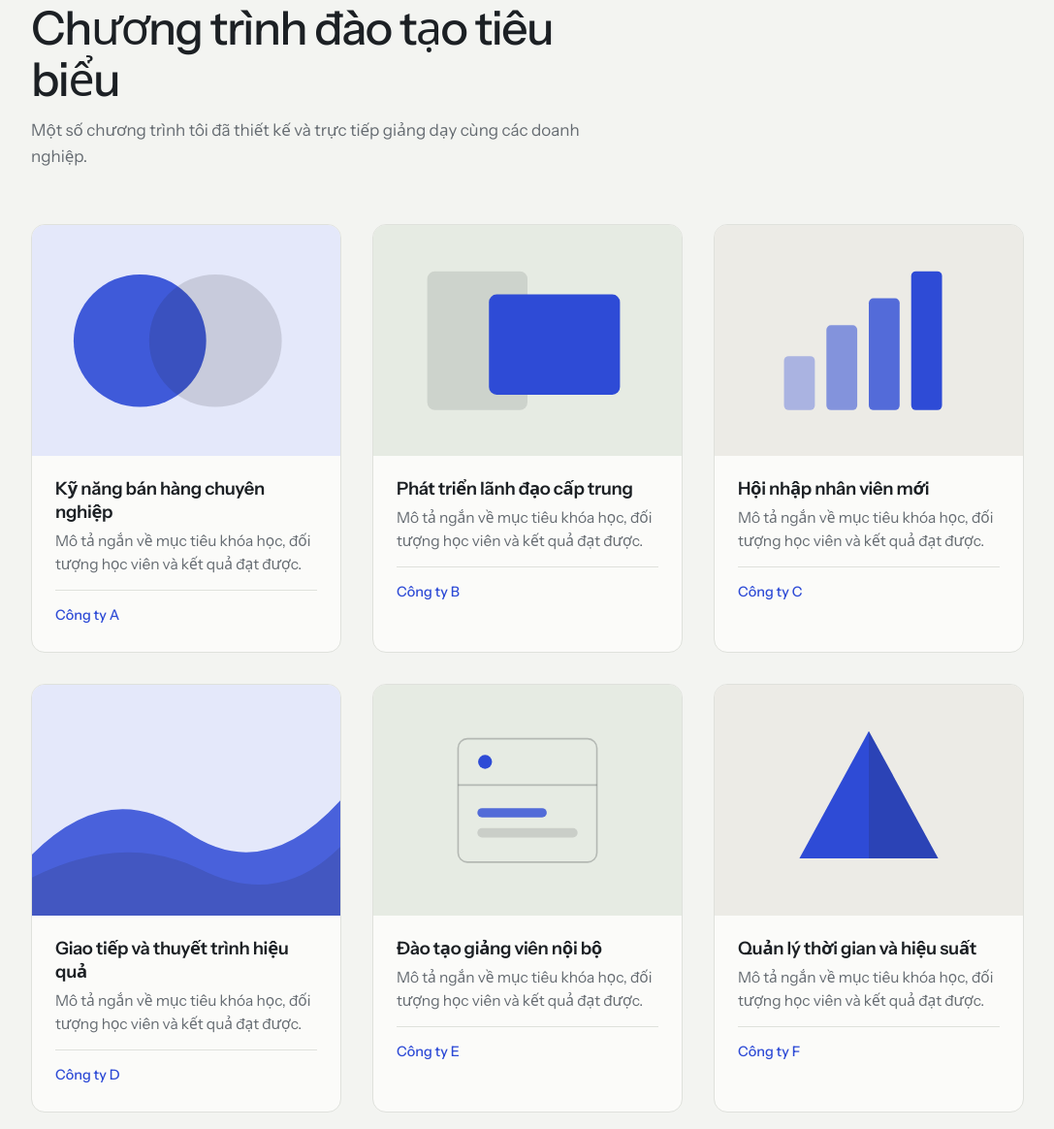
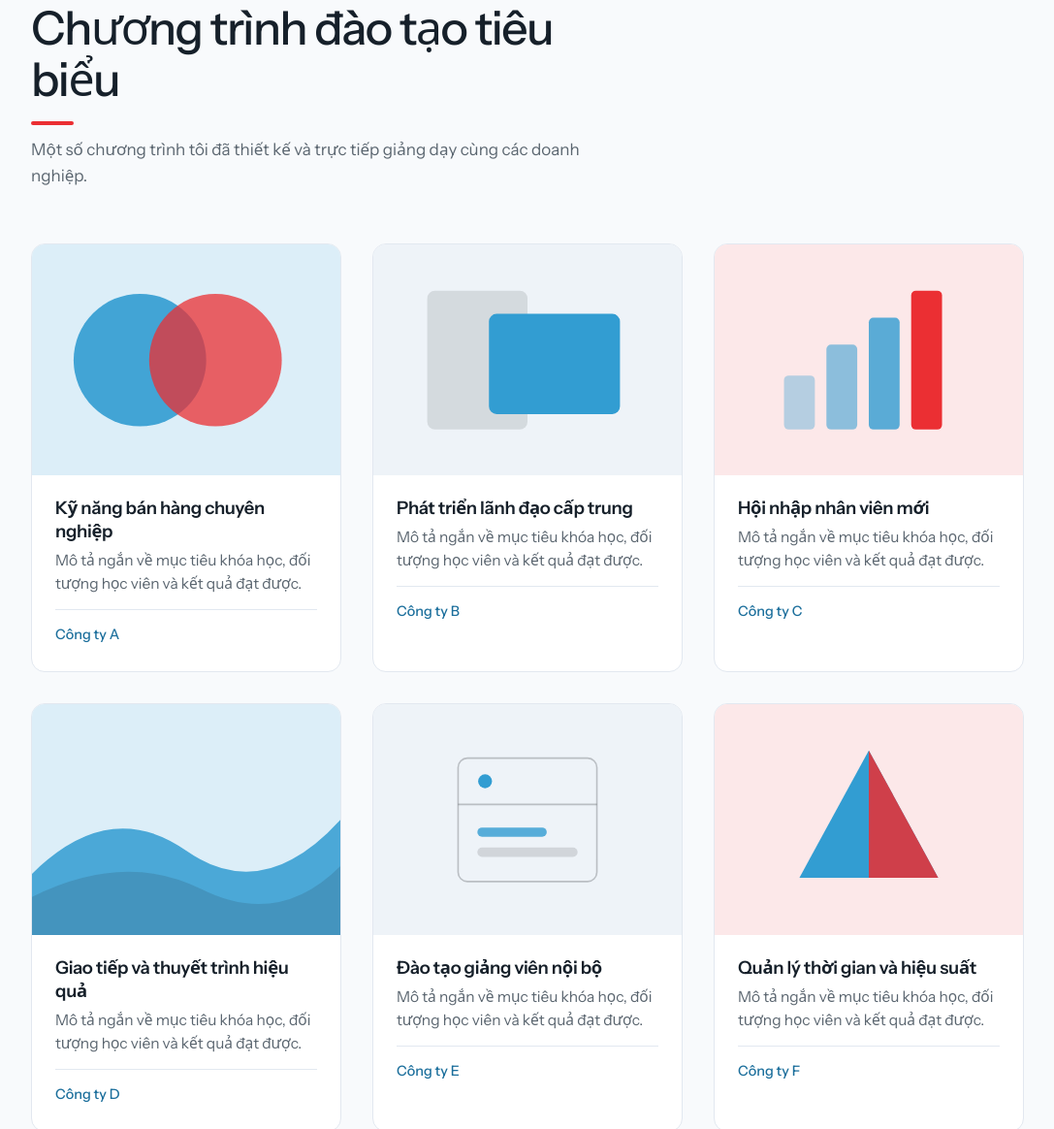
Before and after one commit to TranBinh123/E-porfolio, a plain HTML site: page index.html in a window 1280 px wide. Shown: the part 893-2057 px from the top of the page at 97% size, without its empty margins (96-1183 px from the left). Drawn offline with Linux system fonts and the light colour scheme.

Commit message:
Add files via upload

```diff
--- a/css/style.css
+++ b/css/style.css
@@ -4,15 +4,26 @@
    ========================================================== */
 
 :root {
-  --bg: #F3F4F1;
-  --surface: #FBFBF9;
-  --ink: #1C2024;
-  --muted: #666C72;
-  --line: #DFE1DC;
-  --accent: #2E4BD6;
-  --accent-dark: #2340BC;
-  --accent-ink: #FFFFFF;
-  --accent-soft: #E4E8FA;
+  /* Brand palette (the three colours you chose) */
+  --blue: #329DD2;   /* primary accent: buttons, shapes, highlights */
+  --bg: #F8FAFC;     /* page background */
+  --red: #EB2F33;    /* secondary accent: use sparingly, large elements only */
+
+  /* Derived neutrals and shades for readable text */
+  --surface: #FFFFFF;
+  --ink: #16202A;        /* 15.7:1 on bg */
+  --muted: #5B6670;      /* 5.6:1 on bg */
+  --line: #E2E8F0;
+  --blue-text: #1C6F9C;  /* blue for small text/links: 5.3:1 on bg */
+  --blue-dark: #1C6F9C;  /* hover state, white text 5.5:1 */
+  --blue-soft: #DCEEF8;
+  --red-soft: #FCE8E9;
+
+  /* Roles used by the components below */
+  --accent: var(--blue);
+  --accent-dark: var(--blue-dark);
+  --accent-ink: var(--ink);        /* dark text on the light-blue button */
+  --accent-soft: var(--blue-soft);
 
   --gutter: clamp(20px, 5vw, 48px);
   --max: 1120px;
@@ -41,7 +52,7 @@ body {
 a { color: inherit; }
 
 :focus-visible {
-  outline: 2px solid var(--accent);
+  outline: 2px solid var(--blue-text);
   outline-offset: 3px;
   border-radius: 4px;
 }
@@ -91,7 +102,7 @@ nav a {
   font-weight: 500;
   transition: color .2s ease;
 }
-nav a:hover { color: var(--accent); }
+nav a:hover { color: var(--blue-text); }
 
 /* ---------- Hero ---------- */
 .hero {
@@ -107,10 +118,10 @@ nav a:hover { color: var(--accent); }
   line-height: 0.95;
   letter-spacing: -0.045em;
 }
-.hero h1 .dot { color: var(--accent); }
+.hero h1 .dot { color: var(--red); }
 .hero .role {
   margin: 0 0 20px;
-  color: var(--accent);
+  color: var(--blue-text);
   font-weight: 500;
   font-size: 1.05rem;
 }
@@ -134,8 +145,9 @@ nav a:hover { color: var(--accent); }
 }
 .btn:hover {
   background: var(--accent-dark);
+  color: #FFFFFF;
   transform: translateY(-2px);
-  box-shadow: 0 10px 24px -10px rgba(46, 75, 214, .55);
+  box-shadow: 0 10px 24px -10px rgba(50, 157, 210, .6);
 }
 .btn:active { transform: translateY(0); }
 
@@ -284,7 +296,7 @@ footer .lede {
   margin-top: 14px;
   padding-top: 14px;
   border-top: 1px solid var(--line);
-  color: var(--accent);
+  color: var(--blue-text);
   font-size: 0.9rem;
   font-weight: 500;
 }
@@ -318,3 +330,14 @@ footer .lede {
   .client-list { grid-template-columns: repeat(2, 1fr); }
   .clients { padding-bottom: 96px; }
 }
+
+/* ---------- Red accent bar under section headings ---------- */
+.section-head h2::after {
+  content: "";
+  display: block;
+  width: 44px;
+  height: 4px;
+  margin-top: 16px;
+  border-radius: 2px;
+  background: var(--red);
+}
--- a/index.html
+++ b/index.html
@@ -50,11 +50,11 @@
 
       <div class="grid">
 
-        <article class="card reveal" style="--tint:#E4E8FA">
+        <article class="card reveal" style="--tint:#DCEEF8">
           <div class="thumb" role="img" aria-label="Ảnh minh họa tạm">
             <svg viewBox="0 0 400 300" preserveAspectRatio="xMidYMid slice" aria-hidden="true">
-              <circle cx="140" cy="150" r="86" fill="#2E4BD6" opacity=".9"/>
-              <circle cx="238" cy="150" r="86" fill="#1C2024" opacity=".14"/>
+              <circle cx="140" cy="150" r="86" fill="#329DD2" opacity=".9"/>
+              <circle cx="238" cy="150" r="86" fill="#EB2F33" opacity=".75"/>
             </svg>
           </div>
           <div class="body">
@@ -64,11 +64,11 @@
           </div>
         </article>
 
-        <article class="card reveal" style="--tint:#E6EBE3; --d:80ms">
+        <article class="card reveal" style="--tint:#EEF3F8; --d:80ms">
           <div class="thumb" role="img" aria-label="Ảnh minh họa tạm">
             <svg viewBox="0 0 400 300" preserveAspectRatio="xMidYMid slice" aria-hidden="true">
               <rect x="70" y="60" width="130" height="180" rx="10" fill="#1C2024" opacity=".12"/>
-              <rect x="150" y="90" width="170" height="130" rx="10" fill="#2E4BD6"/>
+              <rect x="150" y="90" width="170" height="130" rx="10" fill="#329DD2"/>
             </svg>
           </div>
           <div class="body">
@@ -78,14 +78,14 @@
           </div>
         </article>
 
-        <article class="card reveal" style="--tint:#ECEBE6; --d:160ms">
+        <article class="card reveal" style="--tint:#FCE8E9; --d:160ms">
           <div class="thumb" role="img" aria-label="Ảnh minh họa tạm">
             <svg viewBox="0 0 400 300" preserveAspectRatio="xMidYMid slice" aria-hidden="true">
-              <g fill="#2E4BD6">
+              <g fill="#329DD2">
                 <rect x="90"  y="170" width="40" height="70" rx="6" opacity=".35"/>
                 <rect x="145" y="130" width="40" height="110" rx="6" opacity=".55"/>
                 <rect x="200" y="95"  width="40" height="145" rx="6" opacity=".8"/>
-                <rect x="255" y="60"  width="40" height="180" rx="6"/>
+                <rect x="255" y="60"  width="40" height="180" rx="6" fill="#EB2F33"/>
               </g>
             </svg>
           </div>
@@ -96,10 +96,10 @@
           </div>
         </article>
 
-        <article class="card reveal" style="--tint:#E4E8FA">
+        <article class="card reveal" style="--tint:#DCEEF8">
           <div class="thumb" role="img" aria-label="Ảnh minh họa tạm">
             <svg viewBox="0 0 400 300" preserveAspectRatio="xMidYMid slice" aria-hidden="true">
-              <path d="M0 220 Q100 120 200 190 T400 150 V300 H0Z" fill="#2E4BD6" opacity=".85"/>
+              <path d="M0 220 Q100 120 200 190 T400 150 V300 H0Z" fill="#329DD2" opacity=".85"/>
               <path d="M0 250 Q120 190 220 240 T400 210 V300 H0Z" fill="#1C2024" opacity=".14"/>
             </svg>
           </div>
@@ -110,13 +110,13 @@
           </div>
         </article>
 
-        <article class="card reveal" style="--tint:#E6EBE3; --d:80ms">
+        <article class="card reveal" style="--tint:#EEF3F8; --d:80ms">
           <div class="thumb" role="img" aria-label="Ảnh minh họa tạm">
             <svg viewBox="0 0 400 300" preserveAspectRatio="xMidYMid slice" aria-hidden="true">
               <rect x="110" y="70" width="180" height="160" rx="12" fill="none" stroke="#1C2024" stroke-opacity=".25" stroke-width="2"/>
               <line x1="110" y1="130" x2="290" y2="130" stroke="#1C2024" stroke-opacity=".25" stroke-width="2"/>
-              <circle cx="145" cy="100" r="9" fill="#2E4BD6"/>
-              <rect x="135" y="160" width="90" height="12" rx="6" fill="#2E4BD6" opacity=".8"/>
+              <circle cx="145" cy="100" r="9" fill="#329DD2"/>
+              <rect x="135" y="160" width="90" height="12" rx="6" fill="#329DD2" opacity=".8"/>
               <rect x="135" y="186" width="130" height="12" rx="6" fill="#1C2024" opacity=".14"/>
             </svg>
           </div>
@@ -127,11 +127,11 @@
           </div>
         </article>
 
-        <article class="card reveal" style="--tint:#ECEBE6; --d:160ms">
+        <article class="card reveal" style="--tint:#FCE8E9; --d:160ms">
           <div class="thumb" role="img" aria-label="Ảnh minh họa tạm">
             <svg viewBox="0 0 400 300" preserveAspectRatio="xMidYMid slice" aria-hidden="true">
-              <polygon points="200,60 290,225 110,225" fill="#2E4BD6"/>
-              <polygon points="200,60 290,225 200,225" fill="#1C2024" opacity=".18"/>
+              <polygon points="200,60 290,225 110,225" fill="#329DD2"/>
+              <polygon points="200,60 290,225 200,225" fill="#EB2F33" opacity=".85"/>
             </svg>
           </div>
           <div class="body">
```
